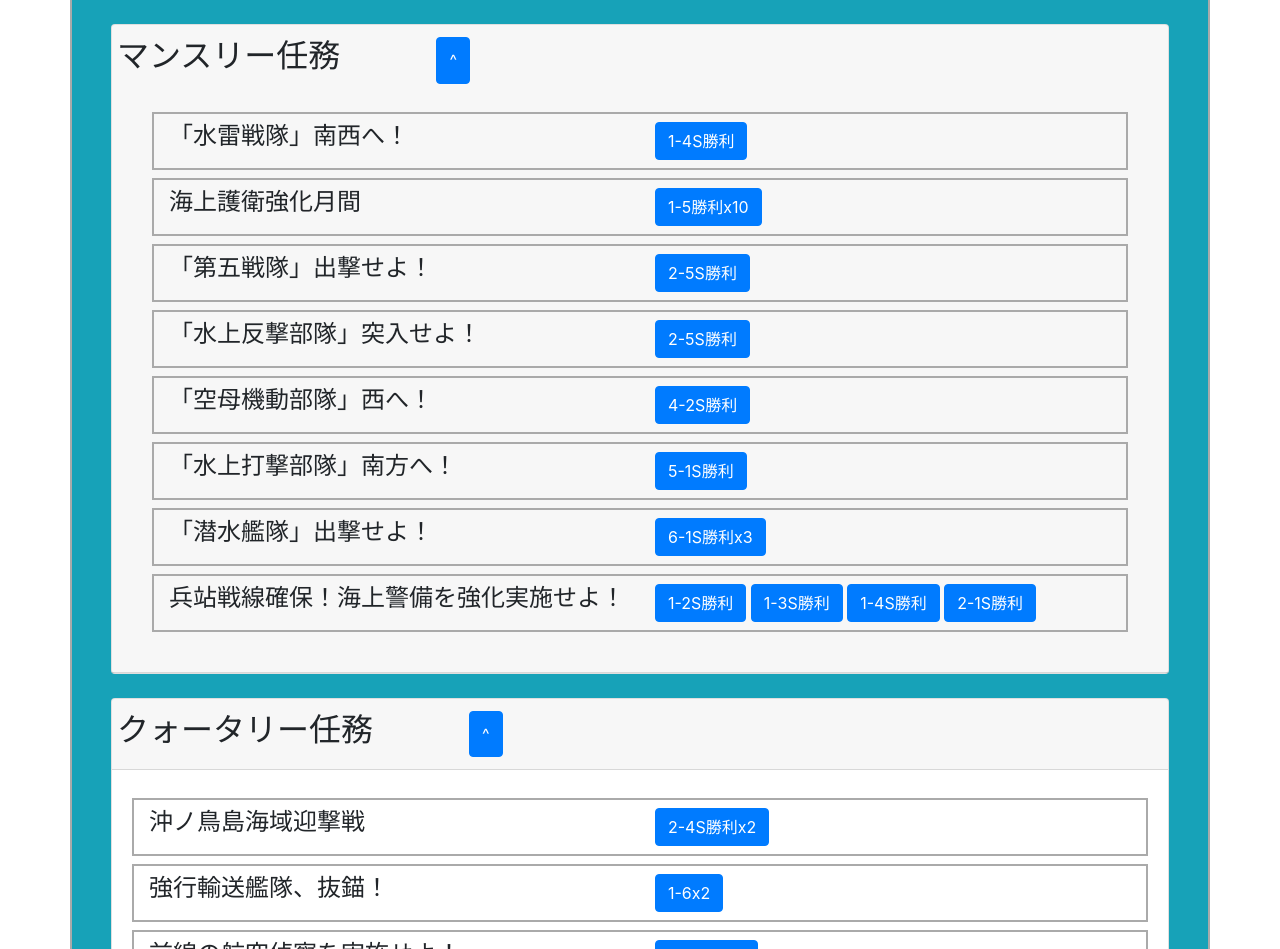
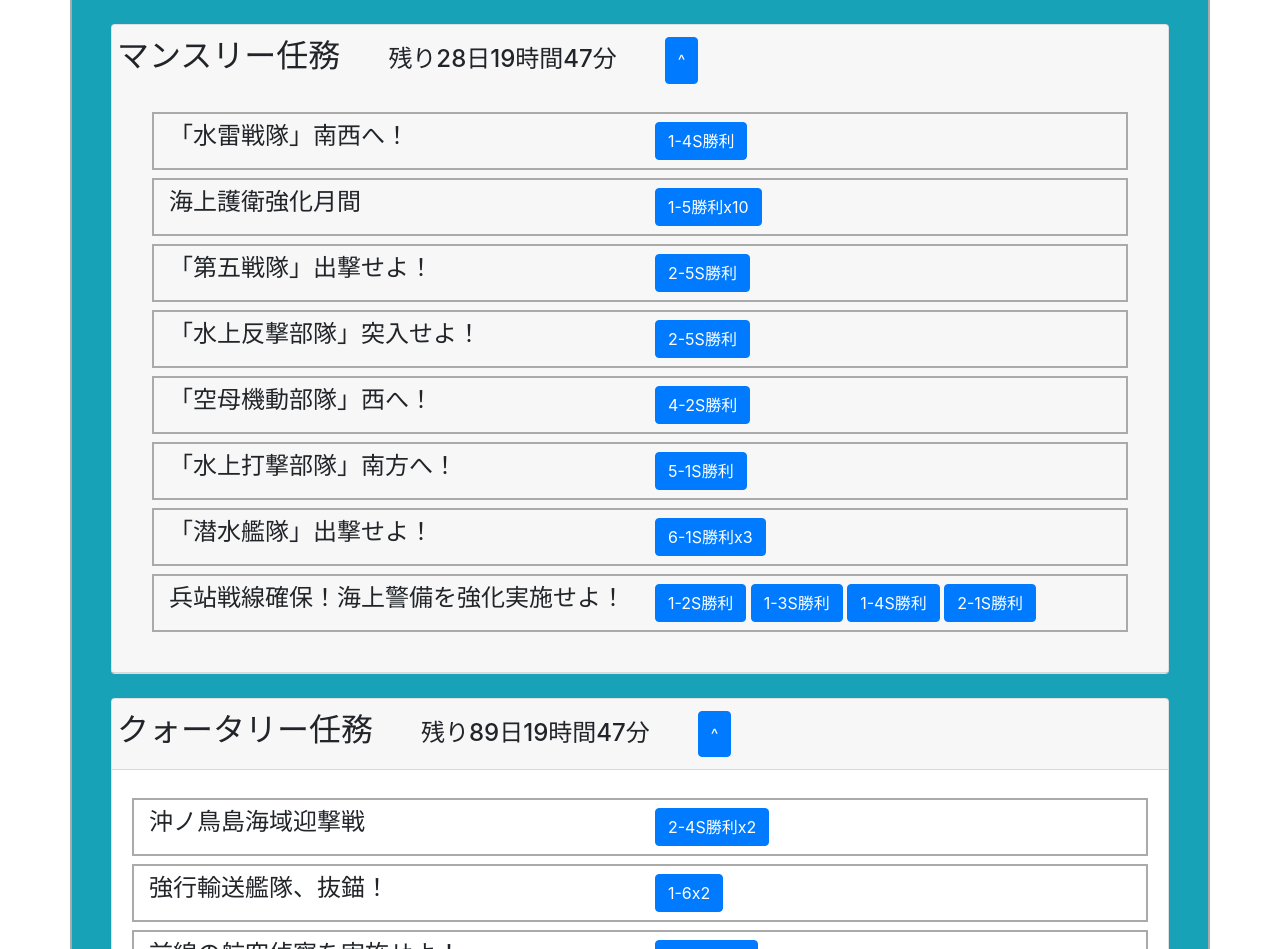
Before and after one commit to kan56/mission-manager-KC, a plain HTML site: page index.html in a window 1280 px wide. Shown: the part 1559-2508 px from the top of the page. Drawn offline with nearby package versions, Linux system fonts and the light colour scheme.

Commit message:
デイリー以外にも残り時間表示を追加

```diff
--- a/index.html
+++ b/index.html
@@ -126,7 +126,7 @@
                 <div class="card-header">
                     <div class="row">
                         <h2>ウィークリー任務</h2>
-                        <h4 id="dayrytime" class="my-2 ml-5"></h4>
+                        <h4 id="weekrytime" class="my-2 ml-5"></h4>
                         <button class="btn btn-primary ml-5" data-toggle="collapse" data-target="#weekryCont">^</button>
                     </div>
                     <div class="card-body collapse show" id="weekryCont">
@@ -253,7 +253,7 @@
                 <div class="card-header">
                     <div class="row">
                         <h2>マンスリー任務</h2>
-                        <h4 id="dayrytime" class="my-2 ml-5"></h4>
+                        <h4 id="monthrytime" class="my-2 ml-5"></h4>
                         <button class="btn btn-primary ml-5" data-toggle="collapse" data-target="#monthryCont">^</button>
                     </div>
                     <div class="card-body collapse show" id="monthryCont">
@@ -356,7 +356,7 @@
                 <div class="card-header">
                     <div class="row">
                         <h2>クォータリー任務</h2>
-                        <h4 id="dayrytime" class="my-2 ml-5"></h4>
+                        <h4 id="quotarytime" class="my-2 ml-5"></h4>
                         <button class="btn btn-primary ml-5" data-toggle="collapse" data-target="#quotaryCont">^</button>
                     </div>
                 </div>
--- a/js/script.js
+++ b/js/script.js
@@ -74,9 +74,7 @@ function rerodeData() {
 
 function reloadTime() {
     //現在時刻を入れる関数(比較用)
-    console.log(time + "2");
     var now = new Date();
-    console.log(time  + "3");
     switch(true){
         //年が変わっているとき
         case now.getFullYear() != time.getFullYear():
@@ -104,9 +102,7 @@ function reloadTime() {
             rerodeData();
         break;
     }
-    console.log(time);
     time = new Date();
-    console.log(time);
     localStorage.setItem("datas",JSON.stringify(datas));
     localStorage.setItem('time',JSON.stringify(time));
 }
@@ -127,7 +123,6 @@ $(function(){
     var tempTime = localStorage.getItem('time');
     if(tempTime != null){
         time = JSON.parse(tempTime);
-        console.log(time);
         time = new Date(time);
         reloadTime();
     }
@@ -151,8 +146,6 @@ $(function(){
             default:
                 break;
         }
-        console.log(num);
-        console.log(datas[num]);
 
         //未達成と達成を切り替える
         if(datas[num-1].m[$(this).parent().children("button").index(this)] == 1){
@@ -168,9 +161,18 @@ $(function(){
         rerodeData();
     });
 
+
+
     //時間を表示
+    var tempDay1 = new Date(time.getFullYear(),((time.getMonth() + 1) % 12),1);
+    var tempDay2 = new Date(time.getFullYear(),((12 + 3 + time.getMonth() - ((time.getMonth() + 1) % 3)) % 12),1);
+    console.log(tempDay2);
+    console.log(time);
+    console.log((12 + 3 + time.getMonth() - ((time.getMonth()+ 1) % 3))  % 12);
     $("#dayrytime").text("残り" + (23 - time.getHours()) + "時間" + (59 - time.getMinutes()) + "分");
-
+    $("#weekrytime").text("残り" + (6 - time.getDay()) + "日" + (23 - time.getHours()) + "時間" + (59 - time.getMinutes()) + "分");
+    $("#monthrytime").text("残り" + (Math.floor((tempDay1 - time) / (1000*60*60*24))) + "日" + (23 - time.getHours()) + "時間" + (59 - time.getMinutes()) + "分");
+    $("#quotarytime").text("残り" + (Math.floor((tempDay2 - time) / (1000*60*60*24))) + "日" + (23 - time.getHours()) + "時間" + (59 - time.getMinutes()) + "分");
     //一分毎に時間を更新
     setInterval(function(){
         reloadTime();
```
